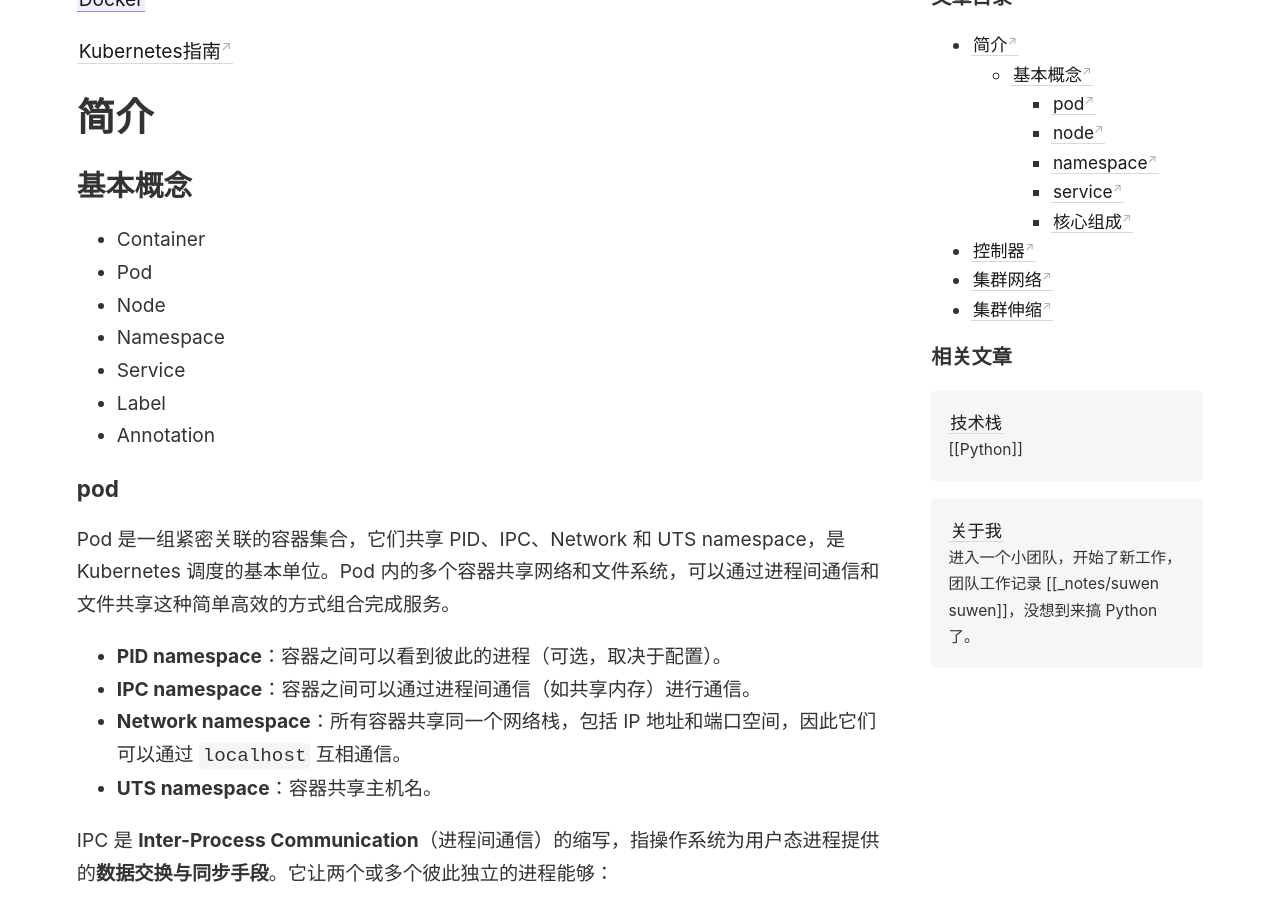
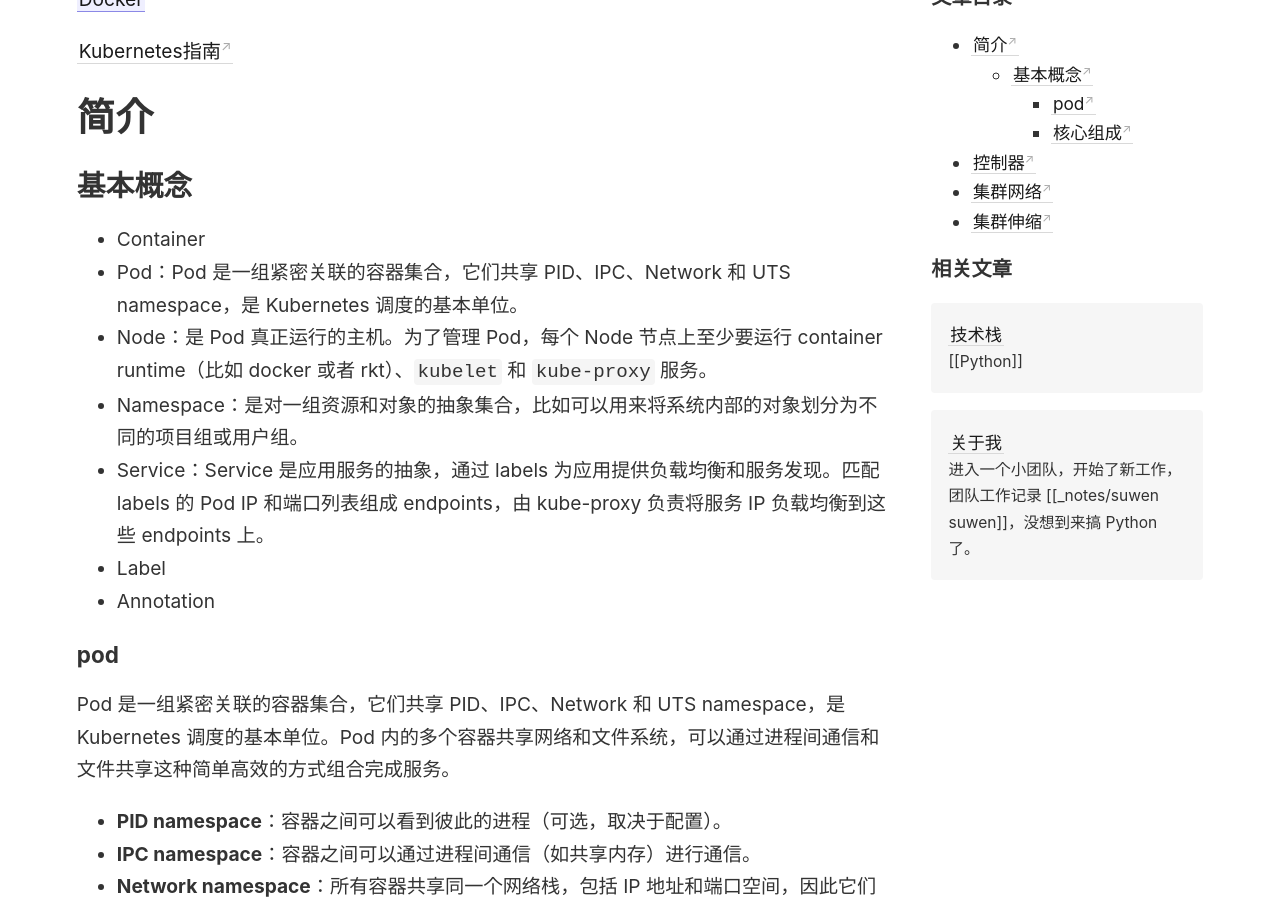
Before and after one commit to wingowen/digital-garden-jekyll, a Jekyll site: the page built from _notes/K8S.md, in a window 1280 px wide and 900 px high, scrolled down 273 px. Built offline with Jekyll 4.4.1, drawn with Linux system fonts in a browser that asks for light colours; some of the changed text lies outside the part shown.

Commit message:
vault backup: 2025-09-04 16:51:43

```diff
--- a/_notes/K8S.md
+++ b/_notes/K8S.md
@@ -8,10 +8,10 @@
 ## 基本概念
 
 - Container
-- Pod
-- Node
-- Namespace
-- Service
+- Pod：Pod 是一组紧密关联的容器集合，它们共享 PID、IPC、Network 和 UTS namespace，是 Kubernetes 调度的基本单位。
+- Node：是 Pod 真正运行的主机。为了管理 Pod，每个 Node 节点上至少要运行 container runtime（比如 docker 或者 rkt）、`kubelet` 和 `kube-proxy` 服务。
+- Namespace：是对一组资源和对象的抽象集合，比如可以用来将系统内部的对象划分为不同的项目组或用户组。
+- Service：Service 是应用服务的抽象，通过 labels 为应用提供负载均衡和服务发现。匹配 labels 的 Pod IP 和端口列表组成 endpoints，由 kube-proxy 负责将服务 IP 负载均衡到这些 endpoints 上。
 - Label
 - Annotation
 
```
Also changed, not shown: other parts of _notes/K8S.md (+0 -12 lines).
